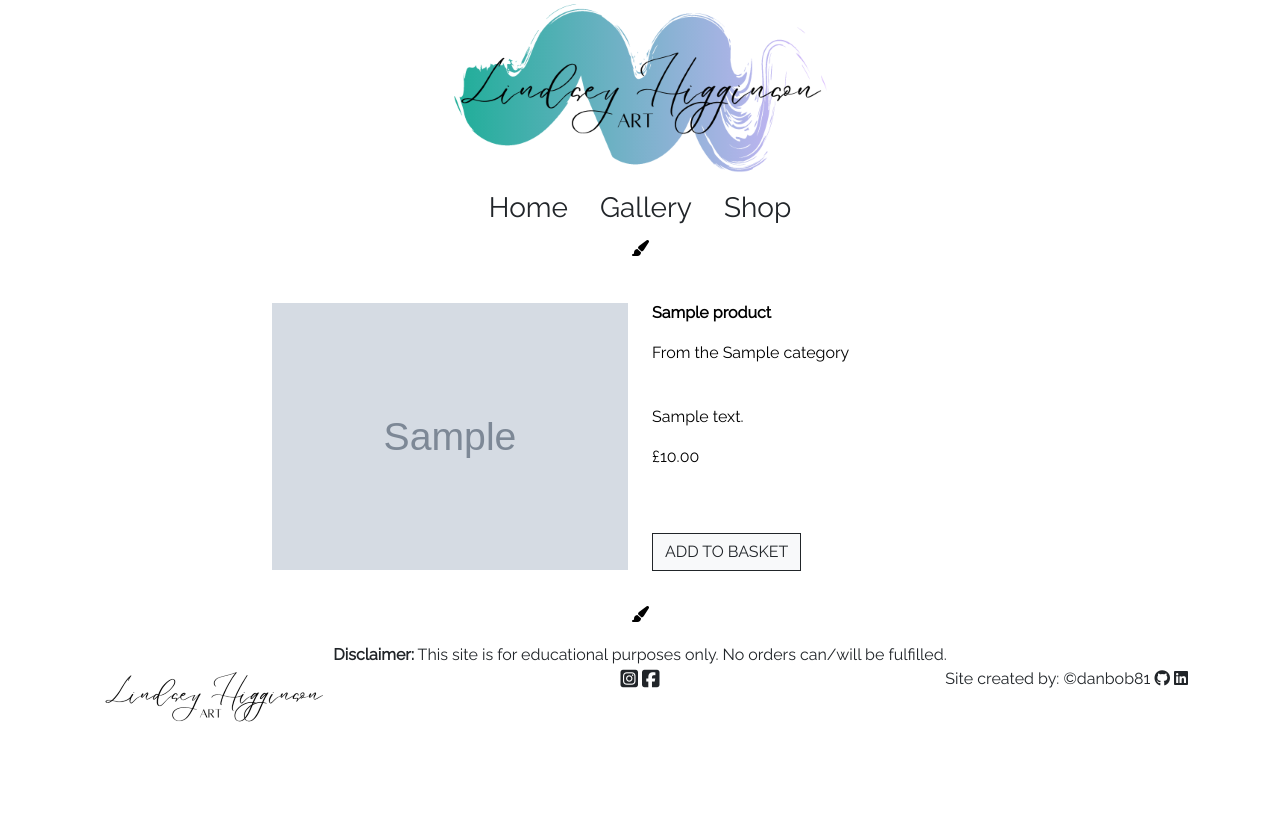
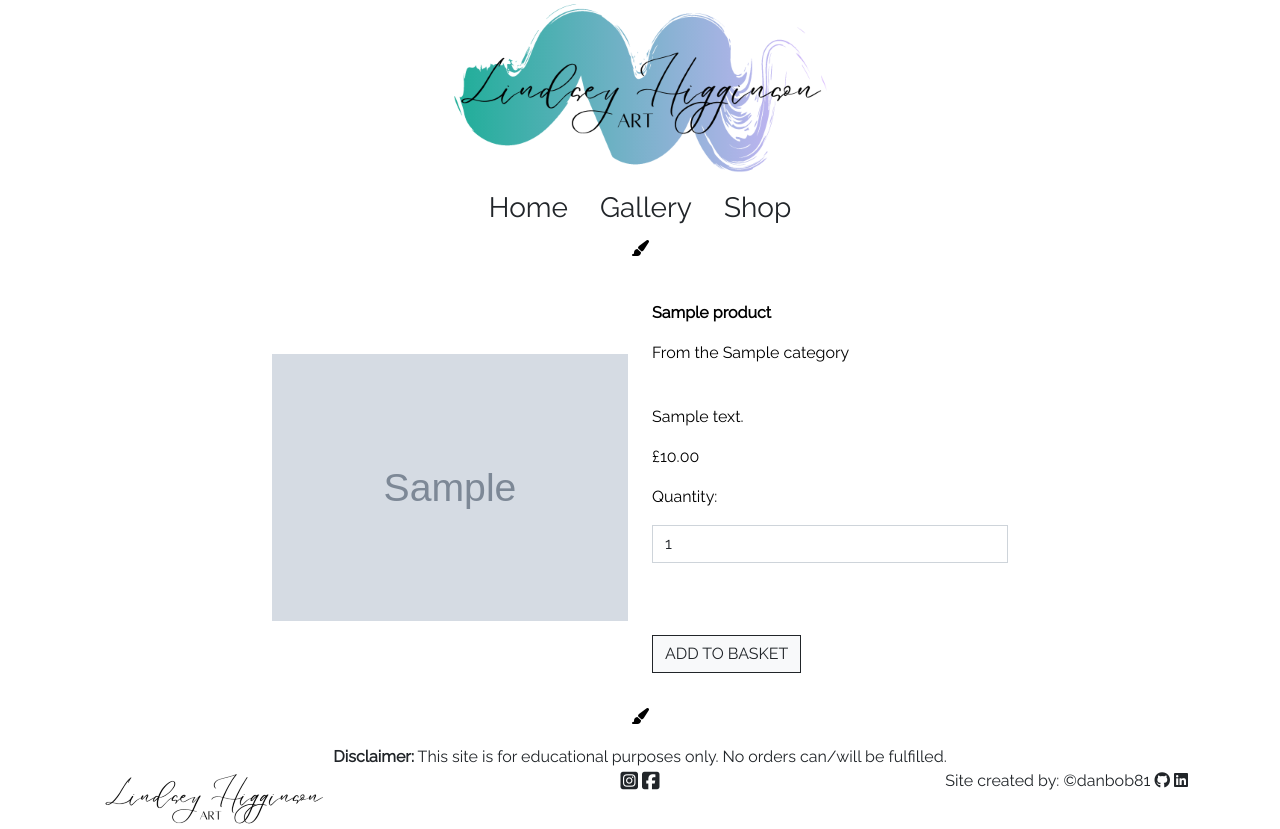
Before and after one commit to Danbob81/art-shop, a Django app: page /products/1 in a window 1280 px wide. Shown: the part 41-870 px from the top of the page. Before the commit the page ends 763 px from the top, so only its background shows below. Run offline with Django 3.2, Linux system fonts and the light colour scheme; tables that the repository leaves empty hold one stand-in row (values such as "Sample post"); grey boxes marked "Sample" are stand-in pictures; some libraries are stand-ins or nearby versions; some web fonts are replaced.

Commit message:
create functionality to add items to basket

```diff
--- a/basket/urls.py
+++ b/basket/urls.py
@@ -3,5 +3,6 @@ from django.urls import path
 from . import views
 
 urlpatterns = [
-    path('', views.basket, name='basket'),
+    path('', views.view_basket, name='view_basket'),
+    path('add/<item_id>', views.add_to_basket, name='add_to_basket'),
 ]
--- a/products/templates/products/product_details.html
+++ b/products/templates/products/product_details.html
@@ -25,6 +25,14 @@
                 <br>
                 <p class="text-start">{{ product.description }}</p>
                 <p class="text-start">£{{ product.price }}</p>
+
+                <form class="form" action="{% url 'add_to_basket' product.id %}" method="POST">
+                    {% csrf_token %}
+                    <p>Quantity:</p>
+                    <div class="input-group">
+                        <input class="form-control rounded-0" type="number" name="quantity" value="1" min="1" max="99" data-item_id="{{ product.id }}" id="id_qty_{{ product.id }}">
+                    </div>
+                    <br>
                     {% with product.has_sizes as s %}
                         {% if s %}
                             {% if product.category.name == "prints_birds" %}
@@ -63,7 +71,10 @@
                     {% endwith %}
                     <br>
                     <br>
-                <a href="" class="btn btn-light btn-outline-dark rounded-0 text-uppercase text-center">Add to basket</a>
+                    <input type="submit" class="btn btn-light btn-outline-dark rounded-0 text-uppercase text-center" value="Add to basket">
+                    <input type="hidden" name="redirect_url" value="{{ request.path }}">
+                </form>
+
             </div>
         </div>
     </div>
--- a/templates/base.html
+++ b/templates/base.html
@@ -67,7 +67,7 @@
             </div>
           </li>
           <li class="list-inline-item">
-            <a href="{% url 'basket' %}" class="{% if grand_total %}text-info font-weight-bold{% else %}text-black{% endif %} nav-link">
+            <a href="{% url 'view_basket' %}" class="{% if grand_total %}text-info font-weight-bold{% else %}text-black{% endif %} nav-link">
                 <div class="text-center text-dark">
                     <div><i class="fa-solid fa-basket-shopping fa-lg"></i></div>
                     <p class="my-0">
```
Also changed, not shown: basket/views.py (+18 -2 lines). Lines whose indentation alone changed are shown as unchanged.
